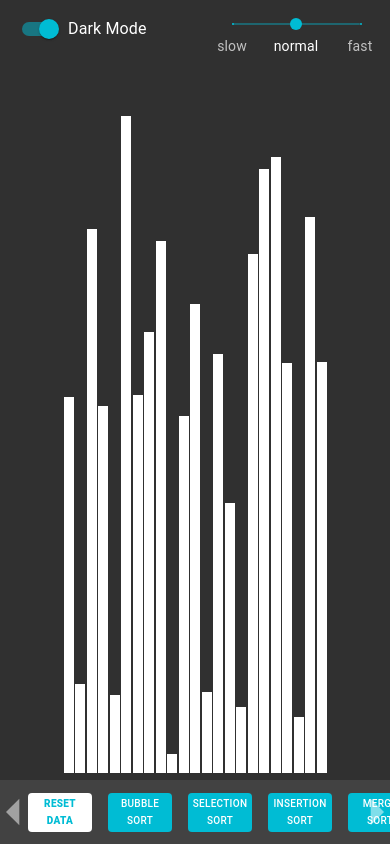
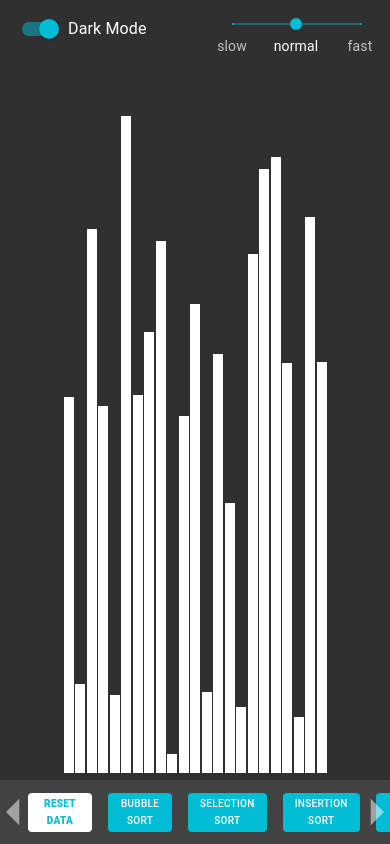
Before and after one commit to shanesaravia/sorting-visualizer, a React (Create React App) app: page / in a window 390 px wide. Built offline with nearby package versions, Linux system fonts and the light colour scheme.

Commit message:
fixed bug on android phones with last two buttons being smaller

```diff
--- a/src/components/Sorter.js
+++ b/src/components/Sorter.js
@@ -76,6 +76,11 @@ const useStyles = makeStyles(theme => ({
     [theme.breakpoints.down('xs')]: {
       fontSize: 10,
       padding: 2
+    }
+  },
+  btnText: {
+    [theme.breakpoints.down('xs')]: {
+      padding: '0 10px'
     }
   },
   resetButton: {
@@ -159,42 +164,42 @@ const SorterDisplay = props => {
         <Tooltip title={<span>Time Complexity: O(n²)<br />Space Complexity: O(1)</span>}>
           <span>
             <Button className={classes.menuButton} disabled={disabled} onClick={() => sortingMethod('bubbleSort')}>
-              Bubble Sort
+              <span class={classes.btnText}>Bubble Sort</span>
             </Button>
           </span>
         </Tooltip>
         <Tooltip title={<span>Time Complexity: O(n²)<br />Space Complexity: O(1)</span>}>
           <span>
             <Button className={classes.menuButton} disabled={disabled} onClick={() => sortingMethod('selectionSort')}>
-              Selection Sort
+              <span class={classes.btnText}>Selection Sort</span>
             </Button>
           </span>
         </Tooltip>
         <Tooltip title={<span>Time Complexity: O(n²)<br />Space Complexity: O(1)</span>}>
           <span>
             <Button className={classes.menuButton} disabled={disabled} onClick={() => sortingMethod('insertionSort')}>
-              Insertion Sort
+              <span class={classes.btnText}>Insertion Sort</span>
             </Button>
           </span>
         </Tooltip>
         <Tooltip title={<span>Time Complexity: O(n log(n))<br />Space Complexity: O(n)</span>}>
           <span>
             <Button className={classes.menuButton} disabled={disabled} onClick={() => sortingMethod('mergeSort')}>
-              Merge Sort
+              <span class={classes.btnText}>Merge Sort</span>
             </Button>
           </span>
         </Tooltip>
         <Tooltip title={<span>Time Complexity: O(n log(n))<br />Space Complexity: O(1)</span>}>
           <span>
             <Button className={classes.menuButton} disabled={disabled} onClick={() => sortingMethod('heapSort')}>
-              Heap Sort
+              <span class={classes.btnText}>Heap Sort</span>
             </Button>
           </span>
         </Tooltip>
         <Tooltip title={<span>Time Complexity: O(n²)<br />Space Complexity: O(log(n))<br />[Hoare Partitioning Scheme]</span>}>
           <span>
             <Button className={classes.menuButton} disabled={disabled} onClick={() => sortingMethod('quickSort')}>
-              Quick Sort
+              <span class={classes.btnText}>Quick Sort</span>
             </Button>
           </span>
         </Tooltip>
```
